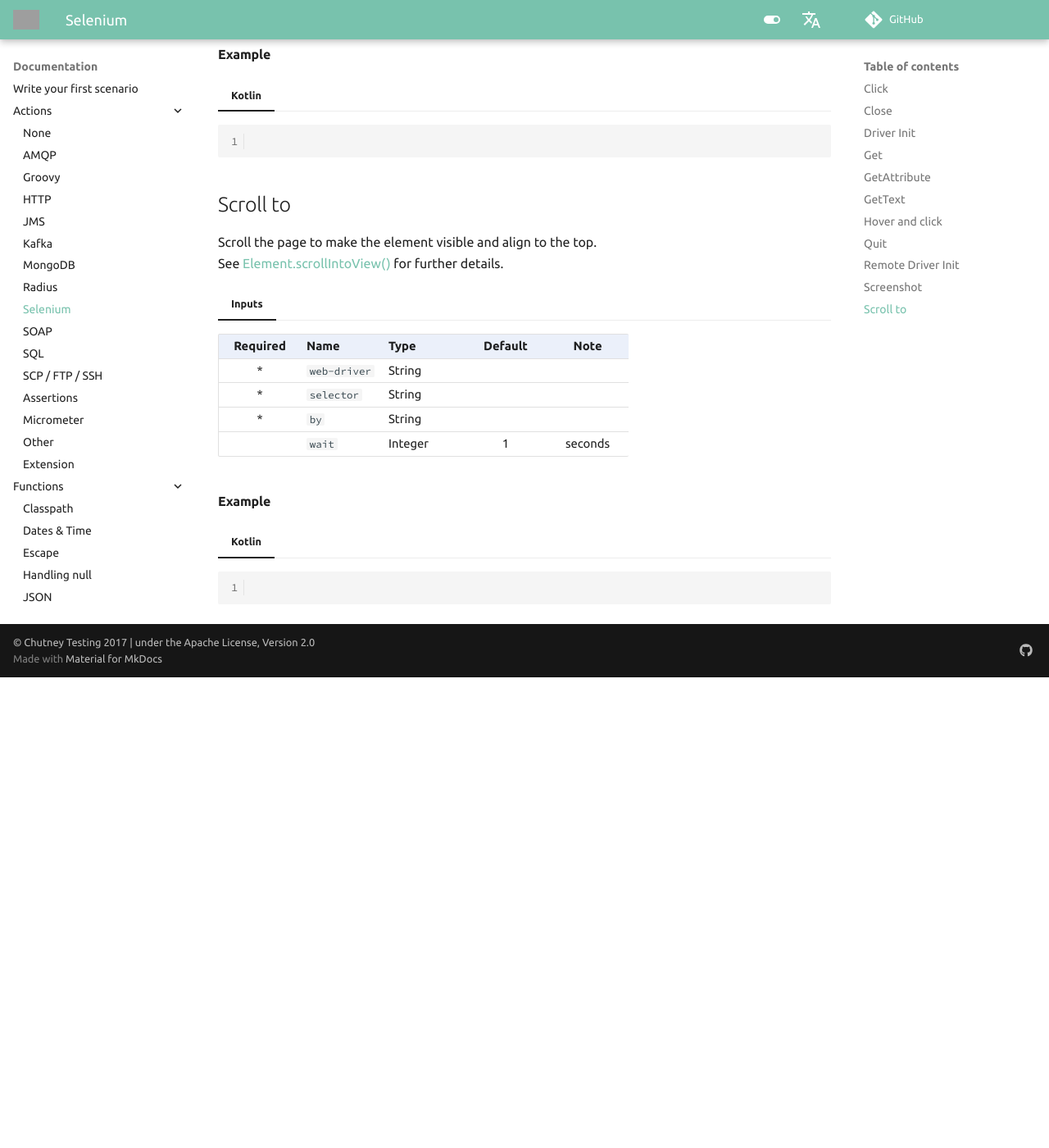
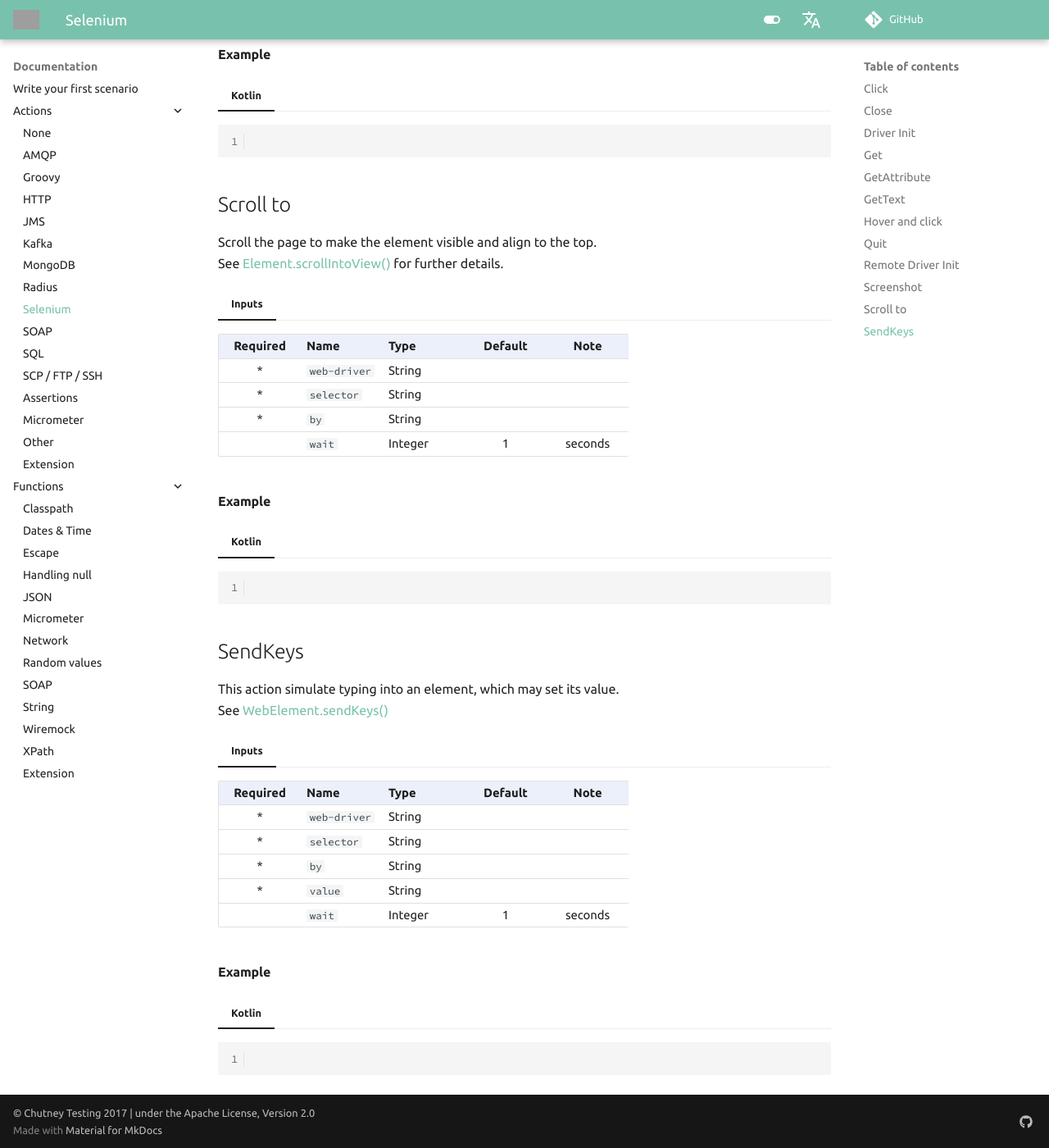
Before and after one commit to chutney-testing/chutney-testing.github.io-legacy, an MkDocs documentation site: the page built from docs/documentation/actions/selenium.md, in a window 1280 px wide and 1400 px high, scrolled down 6323 px. Shown: the whole window at 82% size. Built offline with MkDocs 1.6.1 and Material for MkDocs 9.7.7, drawn with Linux system fonts in a browser that asks for light colours; comment, search, counter and statistics services are not loaded; before the commit the page ends 7149 px from its top, so only the background shows below that; grey boxes are pictures that could not be loaded.

Commit message:
doc: Selenium send keys

````diff
--- a/docs/documentation/actions/selenium.md
+++ b/docs/documentation/actions/selenium.md
@@ -342,3 +342,24 @@
 === "Kotlin"
 ``` kotlin
 ```
+
+# SendKeys
+
+This action simulate typing into an element, which may set its value.
+See [WebElement.sendKeys()](https://www.selenium.dev/selenium/docs/api/java/org/openqa/selenium/WebElement.html#sendKeys(java.lang.CharSequence...)){:target="_blank"}
+
+=== "Inputs"
+
+    | Required | Name         | Type    | Default |  Note   |
+    |:--------:|:-------------|:--------|:-------:|:-------:|
+    |    *     | `web-driver` | String  |         |         |
+    |    *     | `selector`   | String  |         |         |
+    |    *     | `by`         | String  |         |         |
+    |    *     | `value`      | String  |         |         |
+    |          | `wait`       | Integer |    1    | seconds |
+
+### Example
+
+=== "Kotlin"
+``` kotlin
+```
````
